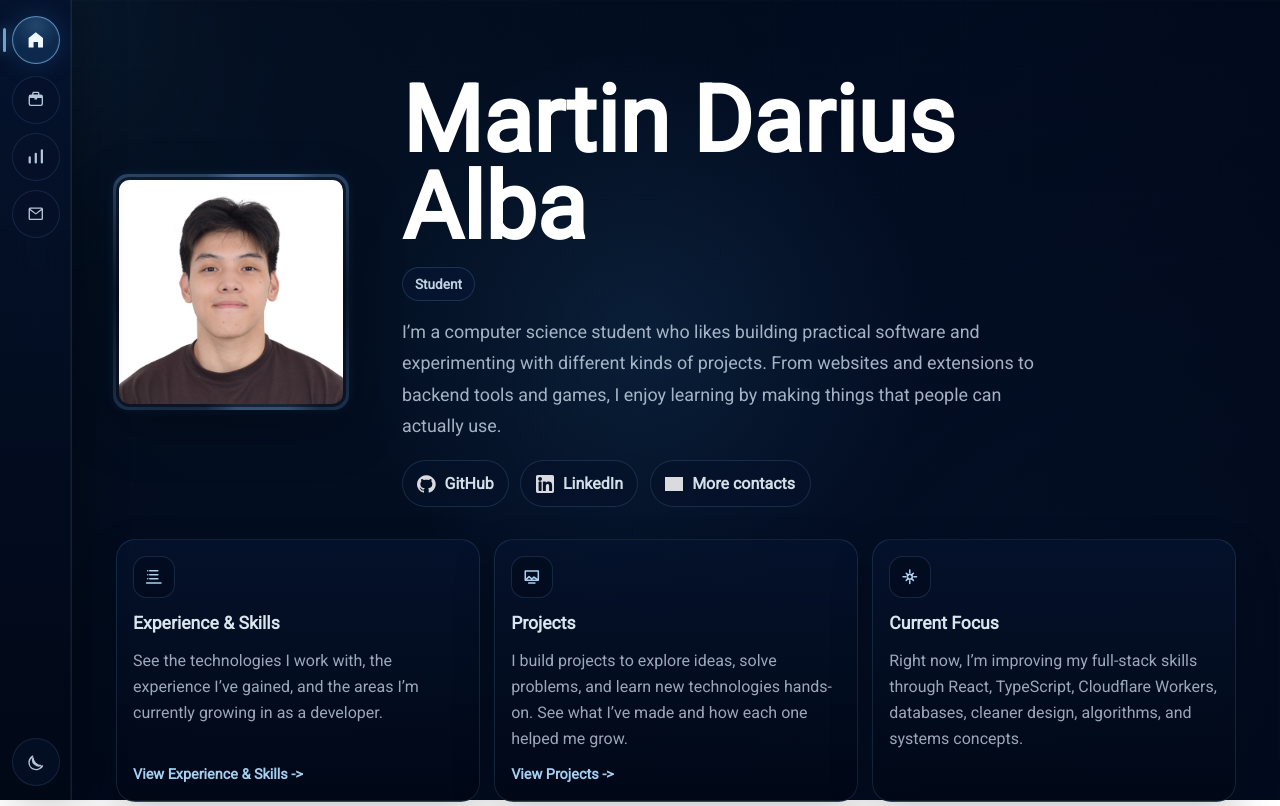
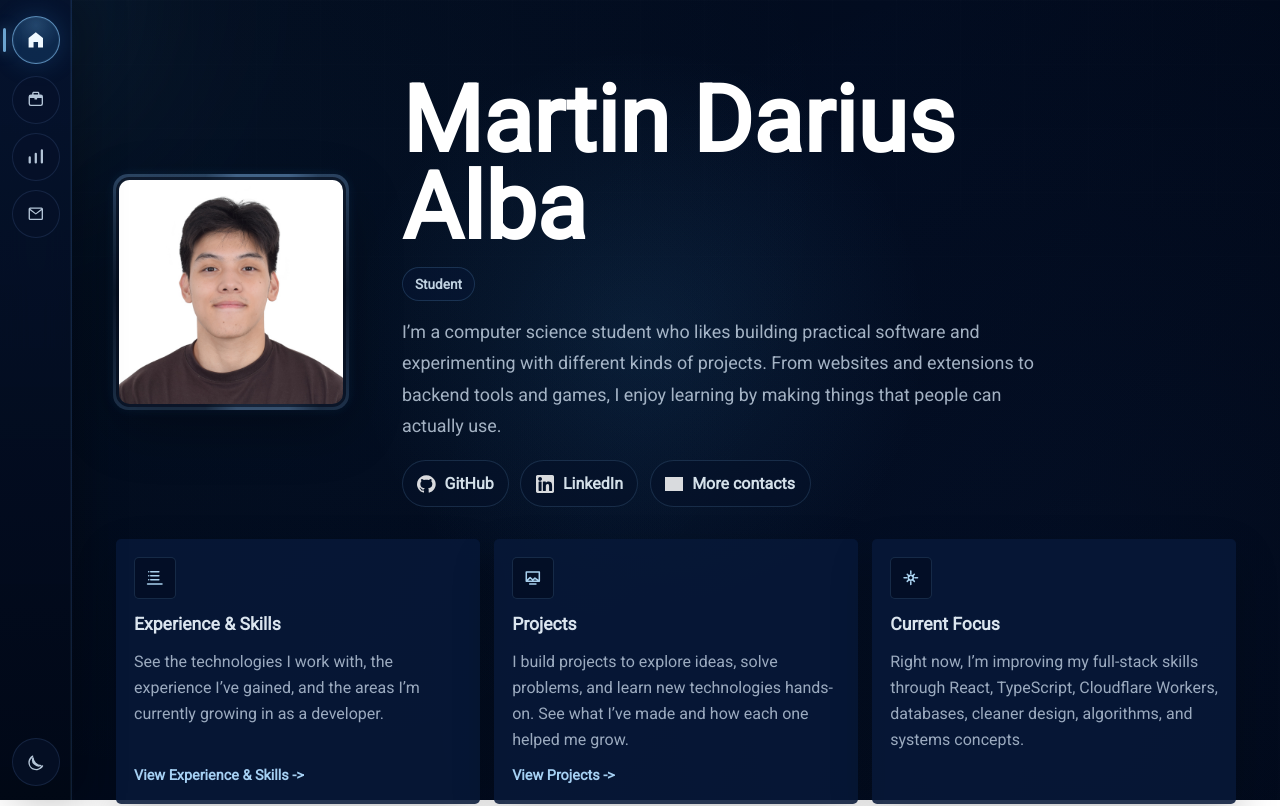
Before and after one commit to LegitAgent/portfolio-website, a React (Vite) app in the folder portfolio/: page / in a window 1280 px wide. Shown: the top 806 px of the page. Built offline with nearby package versions, Linux system fonts and the light colour scheme; grey boxes are pictures that could not be loaded.

Commit message:
feat: changed appearance of work experience and home page

```diff
--- a/portfolio/src/components/WorkDisplay/WorkDisplay.css
+++ b/portfolio/src/components/WorkDisplay/WorkDisplay.css
@@ -6,7 +6,7 @@
   min-width: 0;
   padding: 1rem;
   border: 1px solid rgba(125, 188, 235, 0.14);
-  border-radius: 1rem;
+  border-radius: 5px;
   color: rgba(238, 247, 255, 0.92);
   background:
     linear-gradient(180deg, rgba(8, 25, 58, 0.5), rgba(1, 8, 22, 0.72)),
@@ -139,7 +139,7 @@
     linear-gradient(180deg, rgba(255, 255, 255, 0.76), rgba(236, 243, 252, 0.9)),
     rgba(247, 250, 255, 0.86);
   border: 1px solid rgba(72, 98, 135, 0.14);
-  border-radius: 12px;
+  border-radius: 5px;
   box-shadow: 0 18px 44px rgba(55, 80, 120, 0.12);
 }
 
--- a/portfolio/src/pages/Home/Home.css
+++ b/portfolio/src/pages/Home/Home.css
@@ -164,26 +164,50 @@
 .otherBox,
 .resumeViewer {
   position: relative;
+  isolation: isolate;
   display: flex;
   min-height: 15rem;
   flex-direction: column;
   align-items: flex-start;
   gap: 0.75rem;
   overflow: hidden;
-  border: 1px solid rgba(125, 188, 235, 0.14);
-  border-radius: 1.2rem;
+  border: 2px solid transparent;
+  border-radius: 5px;
   padding: 1rem;
   color: rgba(238, 247, 255, 0.92);
   text-align: left;
-  background:
-    linear-gradient(180deg, rgba(8, 25, 58, 0.56), rgba(1, 8, 22, 0.78)),
-    rgba(2, 8, 22, 0.7);
+  background: rgba(7, 24, 56, 0.88);
   box-shadow: 0 18px 44px rgba(0, 0, 0, 0.2);
   transition:
     transform 180ms ease,
     border-color 180ms ease,
     background-color 180ms ease,
     box-shadow 180ms ease;
+}
+
+.otherBox::before,
+.resumeViewer::before {
+  content: '';
+  position: absolute;
+  inset: 0;
+  z-index: 1;
+  padding: 2px;
+  border-radius: 5px;
+  background: conic-gradient(
+    from var(--home-card-outline-angle, 0deg),
+    transparent 0 66%,
+    rgba(125, 188, 235, 0.48) 74%,
+    rgba(190, 230, 255, 1) 82%,
+    rgba(125, 188, 235, 0.66) 90%,
+    transparent 98%
+  );
+  mask:
+    linear-gradient(#000 0 0) content-box,
+    linear-gradient(#000 0 0);
+  mask-composite: exclude;
+  opacity: 0;
+  transition: opacity 180ms ease;
+  pointer-events: none;
 }
 
 button.otherBox,
@@ -196,9 +220,17 @@ button.otherBox,
 .resumeViewer:hover,
 .resumeViewer:focus-visible {
   transform: translateY(-4px);
-  border-color: rgba(125, 188, 235, 0.38);
+  border-color: transparent;
   box-shadow: 0 24px 56px rgba(0, 0, 0, 0.26);
   outline: none;
+}
+
+.otherBox:hover::before,
+.otherBox:focus-visible::before,
+.resumeViewer:hover::before,
+.resumeViewer:focus-visible::before {
+  opacity: 1;
+  animation: homeCardOutline 2.2s linear infinite;
 }
 
 .homeCardIcon {
@@ -208,7 +240,7 @@ button.otherBox,
   width: 2.6rem;
   height: 2.6rem;
   border: 1px solid rgba(125, 188, 235, 0.16);
-  border-radius: 0.85rem;
+  border-radius: 5px;
   color: rgba(183, 225, 255, 0.92);
   background: rgba(1, 8, 22, 0.44);
 }
@@ -259,6 +291,18 @@ button.otherBox,
   to {
     opacity: 1;
     transform: translateY(0);
+  }
+}
+
+@property --home-card-outline-angle {
+  syntax: '<angle>';
+  initial-value: 0deg;
+  inherits: false;
+}
+
+@keyframes homeCardOutline {
+  to {
+    --home-card-outline-angle: 1turn;
   }
 }
 
@@ -461,10 +505,8 @@ button.otherBox,
 :root[data-theme='light'] .otherBox,
 :root[data-theme='light'] .resumeViewer {
   color: rgba(18, 32, 52, 0.94);
-  background:
-    linear-gradient(180deg, rgba(255, 255, 255, 0.72), rgba(236, 243, 252, 0.86)),
-    rgba(247, 250, 255, 0.78);
-  border-color: rgba(72, 98, 135, 0.14);
+  background: rgba(231, 241, 253, 0.94);
+  border-color: transparent;
   box-shadow: 0 18px 44px rgba(55, 80, 120, 0.12);
 }
 
@@ -474,6 +516,18 @@ button.otherBox,
 :root[data-theme='light'] .resumeViewer:focus-visible {
   border-color: rgba(55, 96, 150, 0.32);
   box-shadow: 0 24px 56px rgba(55, 80, 120, 0.16);
+}
+
+:root[data-theme='light'] .otherBox::before,
+:root[data-theme='light'] .resumeViewer::before {
+  background: conic-gradient(
+    from var(--home-card-outline-angle, 0deg),
+    transparent 0 66%,
+    rgba(55, 96, 150, 0.42) 74%,
+    rgba(42, 82, 134, 0.98) 82%,
+    rgba(55, 96, 150, 0.62) 90%,
+    transparent 98%
+  );
 }
 
 :root[data-theme='light'] .homeCardIcon {
--- a/portfolio/src/pages/Professional/SkillsExperience.css
+++ b/portfolio/src/pages/Professional/SkillsExperience.css
@@ -54,7 +54,7 @@
   min-width: 0;
   padding: 1rem;
   border: 1px solid rgba(125, 188, 235, 0.14);
-  border-radius: 1rem;
+  border-radius: 5px;
   background:
     linear-gradient(180deg, rgba(8, 25, 58, 0.48), rgba(1, 8, 22, 0.68)),
     rgba(2, 8, 22, 0.62);
```
